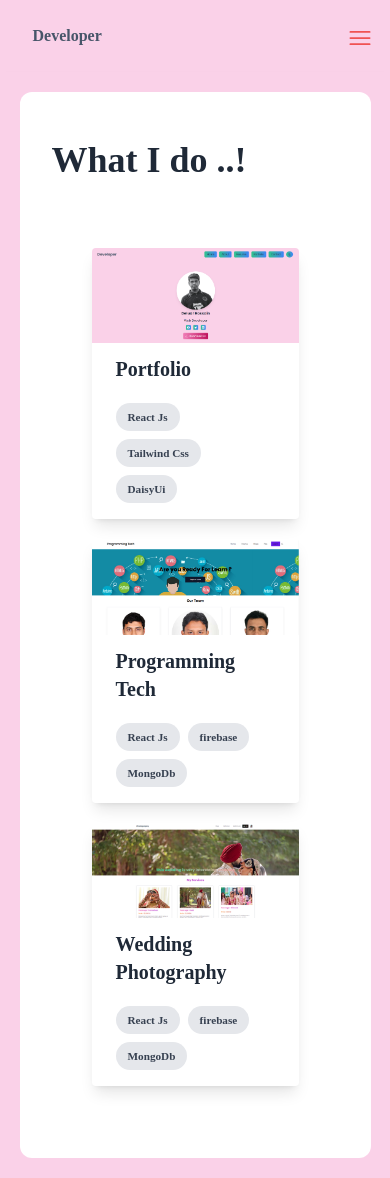
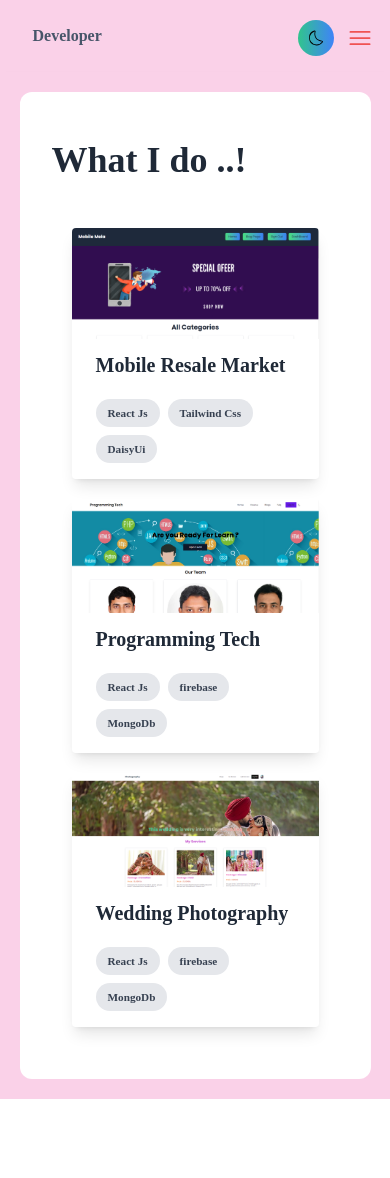
Before and after one commit to dsdeloar02/myportfolio, a React (Create React App) app: page /portfolio in a window 390 px wide. After the commit the page ends 1099 px from the top, so only its background shows below. Built offline with nearby package versions, Linux system fonts and the light colour scheme.

Commit message:
modified

```diff
--- a/src/components/About/About.js
+++ b/src/components/About/About.js
@@ -11,10 +11,10 @@ const About = () => {
                     <h1 className='text-4xl font-bold mb-7' >About Me ..</h1>
                 </div>
                 <div className='grid grid-cols-3 gap-4 '>
-                    <div className="rounded-lg">
+                    <div className="col-span-3 lg:col-span-1 rounded-lg">
                         <img className="rounded-xl h-full object-cover" src={image} alt="" />
                     </div>
-                    <div class="col-span-2 px-3">
+                    <div class="col-span-3 lg:col-span-2 px-3">
                         <div className='mb-5'>
                             <h1 className='text-3xl font-semibold mb-4' >Who am i?</h1>
                             <p>Hi, I'm Deluar Hossain.I am a MERN-stack developer with 2+ years of experience with modern technologies like React, Next js, Tailwind CSS, Node js, Express js, Firebase, Mysql, MongoDB, and so on. I build responsive websites with my passion and full effort to improve user experience and your business.</p>
--- a/src/components/Header/Header.js
+++ b/src/components/Header/Header.js
@@ -38,6 +38,13 @@ const Header = () => {
                             !background ? <CiDark className='text-black w-6 h-5' /> : <BsFillBrightnessHighFill className='text-white w-6 h-5' />
                        }
                 </button> */}
+                <div className='md:hidden  py-2 px-2  absolute top-3 right-12 '>
+                        <button className='h-9 w-9 flex justify-center items-center dark:text-gray-100 rounded-full bg-gradient-to-r from-green-400 to-blue-500 hover:from-pink-400 hover:to-pink-700' onClick={() => handleBgChange(setChangeIcon(!changeIcon))} >
+                        {
+                            !changeIcon ? <CiDark className='text-black w-5 h-5' /> : <BsFillBrightnessHighFill className='text-white w-5 h-6' />
+                       }
+                        </button>
+                </div>
 
                 <div onClick={() =>setOpen(!open)} className="absolute right-4 top-6 cursor-pointer md:hidden" >
                     {
@@ -46,25 +53,25 @@ const Header = () => {
                 </div>
 
                 <ul
-                   className={`bg-orange-500 md:bg-transparent py-5 md:py-0 md:flex md:justify-end md:items-center absolute w-full left-0 md:static  transition-all duration-500 ease-in z-50 ${open ? 'top-20' : 'top-[-500px]'}  `}
+                   className={`bg-orange-100 md:bg-transparent py-5 md:py-0 md:flex md:justify-end md:items-center absolute w-full left-0 md:static  transition-all duration-500 ease-in z-50 ${open ? 'top-20' : 'top-[-500px]'}  `}
 
                  >
-                    <li className='mx-2 py-2 px-2 lg:px-4 dark:text-gray-100 rounded-md bg-gradient-to-r from-green-400 to-blue-500 hover:from-pink-400 hover:to-pink-700'>
+                    <li className='mx-2 my-1 md:my-0 py-2 px-2 lg:px-4 dark:text-gray-100 rounded-md bg-gradient-to-r from-green-400 to-blue-500 hover:from-pink-400 hover:to-pink-700'>
                         <NavLink to='/' >Home</NavLink>
                     </li>
-                    <li className='mx-2 py-2 px-2 lg:px-4 dark:text-gray-100 rounded-md bg-gradient-to-r from-green-400 to-blue-500 hover:from-pink-400 hover:to-pink-700'>
+                    <li className='mx-2 my-1 md:my-0 py-2 px-2 lg:px-4 dark:text-gray-100 rounded-md bg-gradient-to-r from-green-400 to-blue-500 hover:from-pink-400 hover:to-pink-700'>
                         <NavLink to='/about' >About</NavLink>
                     </li>
-                    <li className='mx-2 py-2 px-2 lg:px-4 dark:text-gray-100 rounded-md bg-gradient-to-r from-green-400 to-blue-500 hover:from-pink-400 hover:to-pink-700'>
+                    <li className='mx-2 my-1 md:my-0 py-2 px-2 lg:px-4 dark:text-gray-100 rounded-md bg-gradient-to-r from-green-400 to-blue-500 hover:from-pink-400 hover:to-pink-700'>
                         <NavLink to='/resume' >Resume</NavLink>
                     </li>
-                    <li className='mx-2 py-2 px-2 lg:px-4 dark:text-gray-100 rounded-md bg-gradient-to-r from-green-400 to-blue-500 hover:from-pink-400 hover:to-pink-700'>
+                    <li className='mx-2 my-1 md:my-0 py-2 px-2 lg:px-4 dark:text-gray-100 rounded-md bg-gradient-to-r from-green-400 to-blue-500 hover:from-pink-400 hover:to-pink-700'>
                         <NavLink to='/portfolio' >Portfolio</NavLink>
                     </li>
-                    <li className='mx-2 py-2 px-2 lg:px-4 dark:text-gray-100 rounded-md bg-gradient-to-r from-green-400 to-blue-500 hover:from-pink-400 hover:to-pink-700'>
+                    <li className='mx-2 my-1 md:my-0 py-2 px-2 lg:px-4 dark:text-gray-100 rounded-md bg-gradient-to-r from-green-400 to-blue-500 hover:from-pink-400 hover:to-pink-700'>
                         <NavLink to='/contact' >Contact</NavLink>
                     </li>
-                    <li className='mx-2 py-2 px-1 lg:px-3 flex rounded-full bg-gradient-to-r from-green-400 to-blue-500 hover:from-pink-400 hover:to-pink-700'>
+                    <li className='hidden mx-2 my-1 md:my-0 py-2 px-1 lg:px-3 md:flex rounded-full bg-gradient-to-r from-green-400 to-blue-500 hover:from-pink-400 hover:to-pink-700'>
                         <button className='w-full h-full dark:text-gray-100' onClick={() => handleBgChange(setChangeIcon(!changeIcon))} >
                         {
                             !changeIcon ? <CiDark className='text-black w-5 h-6' /> : <BsFillBrightnessHighFill className='text-white w-5 h-6' />
--- a/src/components/Home/Home.js
+++ b/src/components/Home/Home.js
@@ -15,8 +15,8 @@ const Home = () => {
 
 
     return (
-        <div className=' bg-pink-200 dark:bg-slate-800'>
-            <div className='flex flex-col justify-center items-center py-[5%]' >
+        <div className='h-screen bg-pink-200 dark:bg-slate-800'>
+            <div className='h-full flex flex-col justify-center items-center py-[5%]' >
                 <img className='h-[250px] w-[250px] rounded-full shadow-lg' src={profile} alt="" />
                 <h1 className='text-2xl font-bold text-center py-2 dark:text-gray-100'>{details.name}</h1>
                 <p className='text-xl text-center py-2 dark:text-gray-100' >{details.profession}</p>
--- a/src/components/Portfolio/Portfolio.js
+++ b/src/components/Portfolio/Portfolio.js
@@ -1,13 +1,13 @@
 import React from 'react';
 import { Link } from 'react-router-dom';
-import mypoftfolio from '../../assets/images/mypoftfolio.png';
+// import mypoftfolio from '../../assets/images/mypoftfolio.png';
 import wedding from '../../assets/images/wedding.png';
 import programming from '../../assets/images/programming.png';
+import resalemarket from '../../assets/images/resalemarket.png';
 
 
 
 const Portfolio = () => {
-    const facebookurl = 'https://www.facebook.com/';
     return (
         <div className='shadow-md py-5 bg-pink-200 dark:bg-slate-800 dark:text-gray-100'>
             <div className='w-[90%] mx-auto rounded-xl bg-white dark:bg-gray-700'>
@@ -16,12 +16,12 @@ const Portfolio = () => {
                         <h1 className='text-4xl font-semibold mb-7' >What I do ..!</h1>
                     </div>
 
-                    <div class="p-10 grid grid-cols-1 sm:grid-cols-1 md:grid-cols-3 lg:grid-cols-3 xl:grid-cols-3 gap-5">
+                    <div class="p-5 md:p-10 grid grid-cols-1 sm:grid-cols-1 md:grid-cols-3 lg:grid-cols-3 xl:grid-cols-3 gap-5">
 
                         <div class="group relative block rounded overflow-hidden shadow-lg transition-all duration-500">
-                            <img class="w-full" src={mypoftfolio} alt="Mountain"/>
+                            <img class="w-full" src={resalemarket} alt="Mountain"/>
                             <div class="px-6 py-3">
-                                <div class="font-bold text-xl mb-2">Portfolio</div>
+                                <div class="font-bold text-xl mb-2">Mobile Resale Market</div>
                             </div>
                             <div class="px-6 pb-2">
                                 <span class="inline-block bg-gray-200 rounded-full px-3 py-1 text-sm font-semibold text-gray-700 mr-2 mb-2"><small>React Js</small></span>
@@ -29,11 +29,11 @@ const Portfolio = () => {
                                 <span class="inline-block bg-gray-200 rounded-full px-3 py-1 text-sm font-semibold text-gray-700 mr-2 mb-2"><small>DaisyUi</small></span>
                             </div>
                             <div class="absolute flex justify-center w-full h-[50%] -bottom-52 group-hover:bottom-0 right-0 left-0 transition-all duration-500  bg-slate-300 dark:bg-slate-900 text-white p-4 rounded-tl-none rounded-tr-none rounded-bl-md rounded-br-md">
-                                <button className="h-[30px] px-3 mr-2 bg-secondary"><small>GitHub Client</small></button>
-                                <button className="h-[30px] px-3 bg-secondary"><small>GitHub Server</small> </button>
+                                <a href='https://github.com/programming-hero-web-course-4/b612-used-products-resale-clients-side-dsdeloar02' className="h-[30px] px-3 mr-2 bg-secondary"><small>GitHub Client</small></a>
+                                <a href='https://github.com/programming-hero-web-course-4/b612-used-products-resale-server-side-dsdeloar02' className="h-[30px] px-3 bg-secondary"><small>GitHub Server</small> </a>
                             </div>
                             <div class="absolute w-full flex flex-col justify-end items-center  h-[50%] -top-52 group-hover:top-0 right-0 left-0 transition-all duration-500 bg-slate-300 dark:bg-slate-900  text-white p-4 rounded rounded-tl-sm rounded-tr-sm rounded-bl-none rounded-br-none">
-                                <button className="h-[30px]  px-3 bg-secondary"><small>Live Link</small></button>
+                                <a href='https://mobile-market-86e5f.web.app/' className="h-[30px]  px-3 bg-secondary"><small>Live Link</small></a>
                             </div>
                         </div>
                         <div class="group relative block rounded overflow-hidden shadow-lg transition-all duration-500">
@@ -47,11 +47,11 @@ const Portfolio = () => {
                                 <span class="inline-block bg-gray-200 rounded-full px-3 py-1 text-sm font-semibold text-gray-700 mr-2 mb-2"><small>MongoDb</small></span>
                             </div>
                             <div class="absolute flex justify-center w-full h-[50%] -bottom-52 group-hover:bottom-0 right-0 left-0 transition-all duration-500  bg-slate-300 dark:bg-slate-900 text-white p-4 rounded-tl-none rounded-tr-none rounded-bl-md rounded-br-md">
-                                <button className="h-[30px] px-3 mr-2 bg-secondary"><small>GitHub Client</small></button>
-                                <button className="h-[30px] px-3 bg-secondary"><small>GitHub Server</small> </button>
+                                <a href='https://github.com/programming-hero-web-course1/b610-learning-platform-client-side-dsdeloar02' className="h-[30px] px-3 mr-2 bg-secondary"><small>GitHub Client</small></a>
+                                {/* <a href='https://programming-tech-76567.web.app/ ' className="h-[30px] px-3 bg-secondary"><small>GitHub Server</small> </a> */}
                             </div>
                             <div class="absolute w-full flex flex-col justify-end items-center   h-[50%] -top-52 group-hover:top-0 right-0 left-0 transition-all duration-500 bg-slate-300 dark:bg-slate-900  text-white p-4 rounded rounded-tl-sm rounded-tr-sm rounded-bl-none rounded-br-none">
-                                <button className="h-[30px]  px-3 bg-secondary"><small>Live Link</small></button>
+                                <a href='https://programming-tech-76567.web.app/ ' className="h-[30px]  px-3 bg-secondary"><small>Live Link</small></a>
                             </div>
                         </div>
                         <div class="group relative block rounded overflow-hidden shadow-lg transition-all duration-500">
@@ -65,11 +65,11 @@ const Portfolio = () => {
                                 <span class="inline-block bg-gray-200 rounded-full px-3 py-1 text-sm font-semibold text-gray-700 mr-2 mb-2"><small>MongoDb</small></span>
                             </div>
                             <div class="absolute flex justify-center w-full h-[50%] -bottom-52 group-hover:bottom-0 right-0 left-0 transition-all duration-500  bg-slate-300 dark:bg-slate-900 text-white p-4 rounded-tl-none rounded-tr-none rounded-bl-md rounded-br-md">
-                                <button className="h-[30px] px-3 mr-2 bg-secondary"><small>GitHub Client</small></button>
-                                <button className="h-[30px] px-3 bg-secondary"><small>GitHub Server</small> </button>
+                                <a href='https://github.com/dsdeloar02/wedding-photography-client' className="h-[30px] px-3 mr-2 bg-secondary"><small>GitHub Client</small></a>
+                                <a href='https://github.com/dsdeloar02/wedding-photography-server' className="h-[30px] px-3 bg-secondary"><small>GitHub Server</small> </a>
                             </div>
                             <div class="absolute w-full flex flex-col justify-end items-center  h-[50%] -top-52 group-hover:top-0 right-0 left-0 transition-all duration-500 bg-slate-300 dark:bg-slate-900  text-white p-4 rounded rounded-tl-sm rounded-tr-sm rounded-bl-none rounded-br-none">
-                                <button className="h-[30px]  px-3 bg-secondary"><small>Live Link</small></button>
+                                <a href='https://wedding-photography-a6cb8.web.app/' className="h-[30px]  px-3 bg-secondary"><small>Live Link</small></a>
                             </div>
                         </div>
 
```
Also changed, not shown: src/components/Resume/Resume.js (+6 -6 lines), src/assets/images/resalemarket.png (added).
